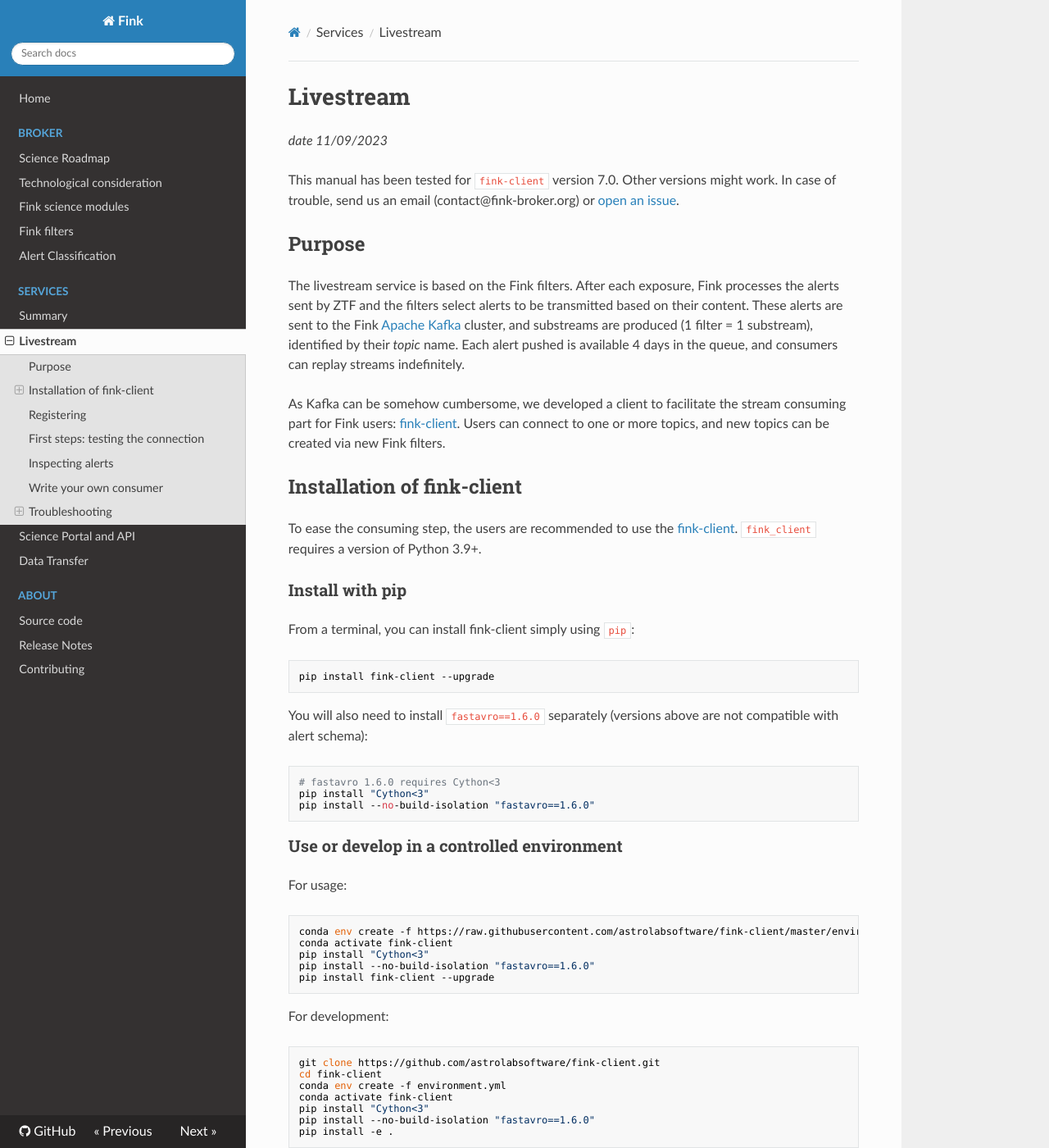
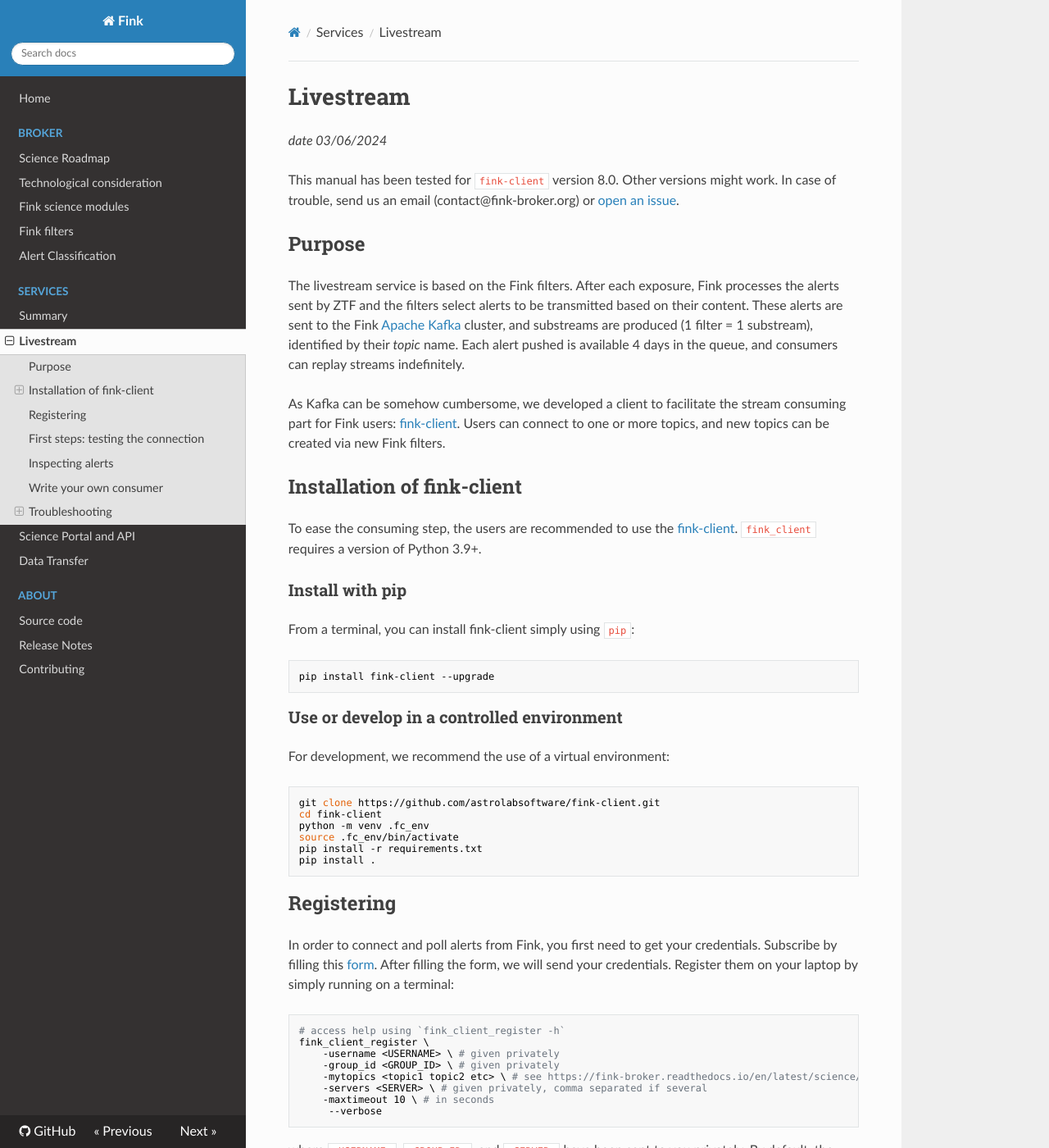
Before and after one commit to astrolabsoftware/fink, an MkDocs documentation site: the page built from docs/services/livestream.md, in a window 1280 px wide and 1400 px high. Shown: the whole window at 82% size. Built offline with MkDocs 1.6.1, drawn with Linux system fonts in a browser that asks for light colours; nearby versions of some CDN libraries; some of the changed text lies outside the part shown.

Commit message:
Update livestream to version 8.0

````diff
--- a/docs/services/livestream.md
+++ b/docs/services/livestream.md
@@ -1,8 +1,8 @@
 # Livestream
 
-_date 11/09/2023_
+_date 03/06/2024_
 
-This manual has been tested for `fink-client` version 7.0. Other versions might work. In case of trouble, send us an email (contact@fink-broker.org) or [open an issue](https://github.com/astrolabsoftware/fink-client/issues).
+This manual has been tested for `fink-client` version 8.0. Other versions might work. In case of trouble, send us an email (contact@fink-broker.org) or [open an issue](https://github.com/astrolabsoftware/fink-client/issues).
 
 ## Purpose
 
@@ -22,36 +22,17 @@ From a terminal, you can install fink-client simply using `pip`:
 pip install fink-client --upgrade
 ```
 
-You will also need to install `fastavro==1.6.0` separately (versions above are not compatible with alert schema):
-
-```
-# fastavro 1.6.0 requires Cython<3
-pip install "Cython<3"
-pip install --no-build-isolation "fastavro==1.6.0"
-```
-
 ### Use or develop in a controlled environment
 
-For usage:
-
-```bash
-conda env create -f https://raw.githubusercontent.com/astrolabsoftware/fink-client/master/environment.yml
-conda activate fink-client
-pip install "Cython<3"
-pip install --no-build-isolation "fastavro==1.6.0"
-pip install fink-client --upgrade
-```
-
-For development:
+For development, we recommend the use of a virtual environment:
 
 ```bash
 git clone https://github.com/astrolabsoftware/fink-client.git
 cd fink-client
-conda env create -f environment.yml
-conda activate fink-client
-pip install "Cython<3"
-pip install --no-build-isolation "fastavro==1.6.0"
-pip install -e .
+python -m venv .fc_env
+source .fc_env/bin/activate
+pip install -r requirements.txt
+pip install .
 ```
 
 ## Registering
@@ -267,7 +250,20 @@ This error happens when the schema to decode the alert is not matching the alert
 fink_consumer [...] -schema [path_to_a_good_schema]
 ```
 
-In case you do not have replacement schemas, open an issue on the fink-client repository.
+In case you do not have replacement schemas, you can save the current (faulty) schema that is contained within an alert packet:
+
+```bash
+fink_consumer -limit 1 --dump_schema
+```
+
+You will see the traceback above, with the message:
+
+```
+Schema saved as schema_2024-06-03T11:12:36.855544+00:00.json
+```
+
+
+Then you can inspect the schema manually, or open an issue on the fink-client repository by attaching this schema to your message.
 
 ### Authentication error
 
````
Also changed, not shown: other parts of docs/services/livestream.md (+4 -2 lines), docs/services/data_transfer.md (+5 -24 lines).
